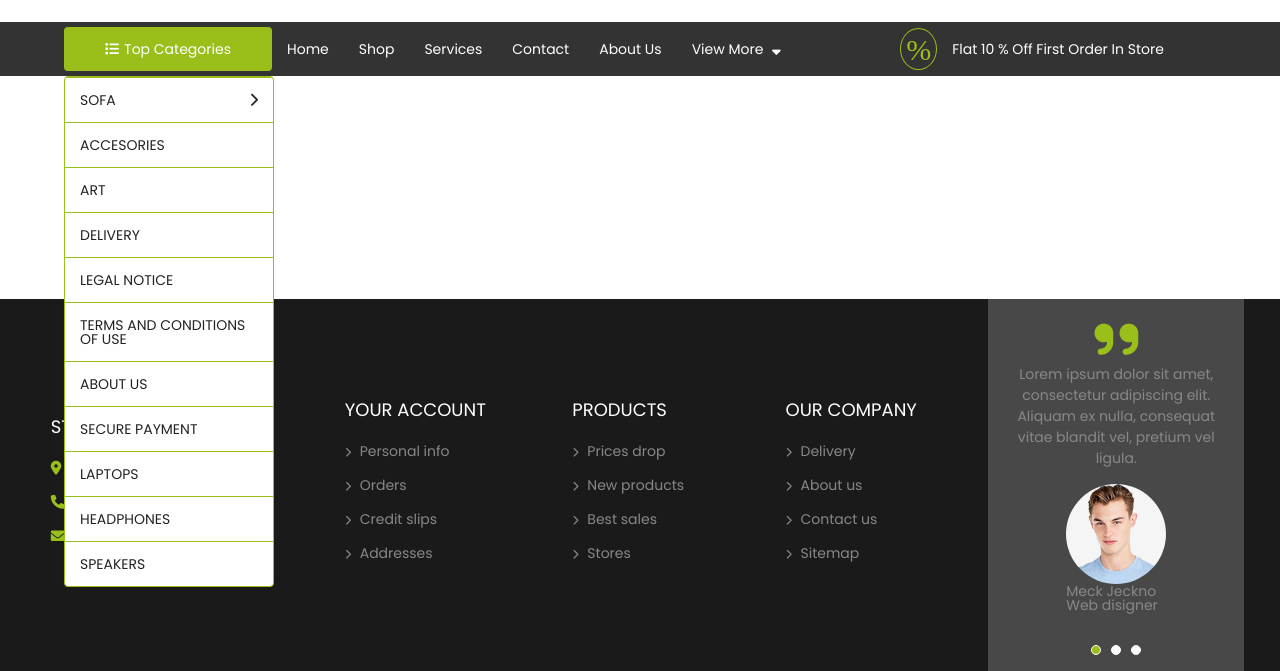
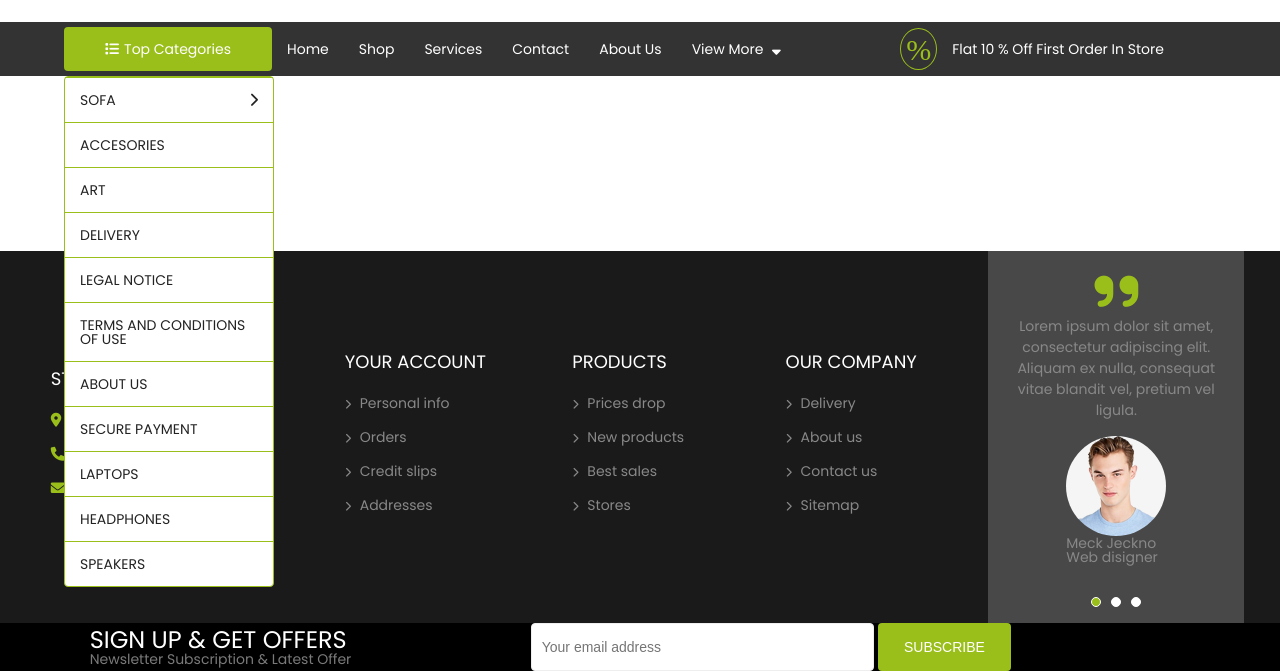
Before and after one commit to Kvisatz/site_furniture, a plain HTML site: page index.html in a window 1280 px wide. Shown: the part 129-800 px from the top of the page. Drawn offline with Linux system fonts and the light colour scheme; a web font is replaced by a local one.

Commit message:
в процессе нижней части футера

```diff
--- a/css/templates/template_default.scss
+++ b/css/templates/template_default.scss
@@ -597,7 +597,57 @@
 			}
 		}
 	}
+	#second_feed .footer__info-feedback-block-profile-foto{
+		background-image: url(../images/footer-foto1.png);
+	}
+	#third_feed .footer__info-feedback-block-profile-foto{
+		background-image: url(../images/footer-foto2.png);
+	}
 	&__subscribe{
+		display: flex;
+		justify-content: space-around;
+		align-items: center;
+		&-info{
+			color: $color1;
+			font-size: 14px;
+			&-head{
+				text-transform: uppercase;
+				font-size: 24px;
+			}
+			&-text{
+				color: $color2;
+			}
+		}
+		&-block{
+			font-size: 16px;
+			&-form{
+				&-input{
+					padding: 15px 150px 15px 10px;
+					font-weight: 400;
+					border: 1px solid $color5;
+					border-radius: 4px;
+					color: $color6;
+					box-sizing: border-box;
+					font-size: 14px;
+				}
+				&-button{
+					padding: 15px 25px;
+					font-weight: 400;
+					border: 1px solid transparent;
+					border-radius: 4px;
+					color: $color1;
+					background-color: $color7;
+					box-sizing: border-box;
+					text-transform: uppercase;
+					box-sizing: border-box;
+					font-size: 14px;
+					text-transform: uppercase;
+				}
+			}
+		}
+		&-pay{
 
+		}
 	}
+
 }
--- a/index.html
+++ b/index.html
@@ -428,10 +428,14 @@
 		</div>
 		<div class="footer__subscribe">
 			<div class="footer__subscribe-info">
-
+				<h2 class="footer__subscribe-info-head">Sign up & get offers</h2>
+				<p class="footer__subscribe-info-text">Newsletter Subscription & Latest Offer</p>
 			</div>
-			<div class="footer__subscribe-form">
-
+			<div class="footer__subscribe-block">
+				<form action="" class="footer__subscribe-block-form">
+					<input type="text" placeholder="Your email address" class="footer__subscribe-block-form-input">
+					<button class="footer__subscribe-block-form-button">Subscribe</button>
+				</form>
 			</div>
 			<div class="footer__subscribe-pay">
 
```
Also changed, not shown: css/style.css, images/footer-foto1.png (added), images/footer-foto2.png (added), 1 other file.
